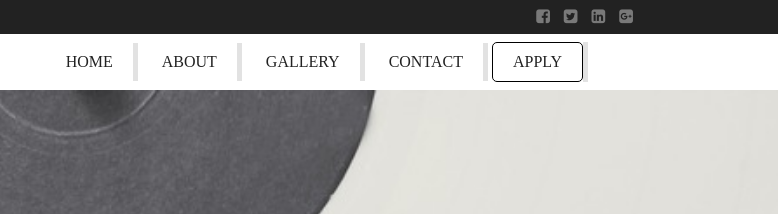
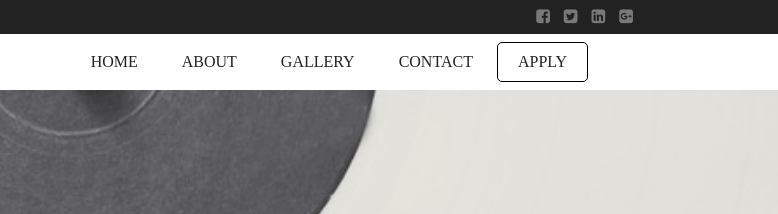
Before and after one commit to rahatrar/CT-Assignment-3.1, a plain HTML site: page index.html in a window 1280 px wide. Shown: the top 214 px of the page, 502-1280 px from the left. Drawn offline with Linux system fonts and the light colour scheme.

Commit message:
Update style.css

```diff
--- a/css/style.css
+++ b/css/style.css
@@ -73,7 +73,6 @@ width: 35px;
 .menu ul li{
   list-style: none;
   display: inline-block;
-  border-right: 5px solid rgb(226, 226, 226);
 }
 
 .menu ul li a{
```
